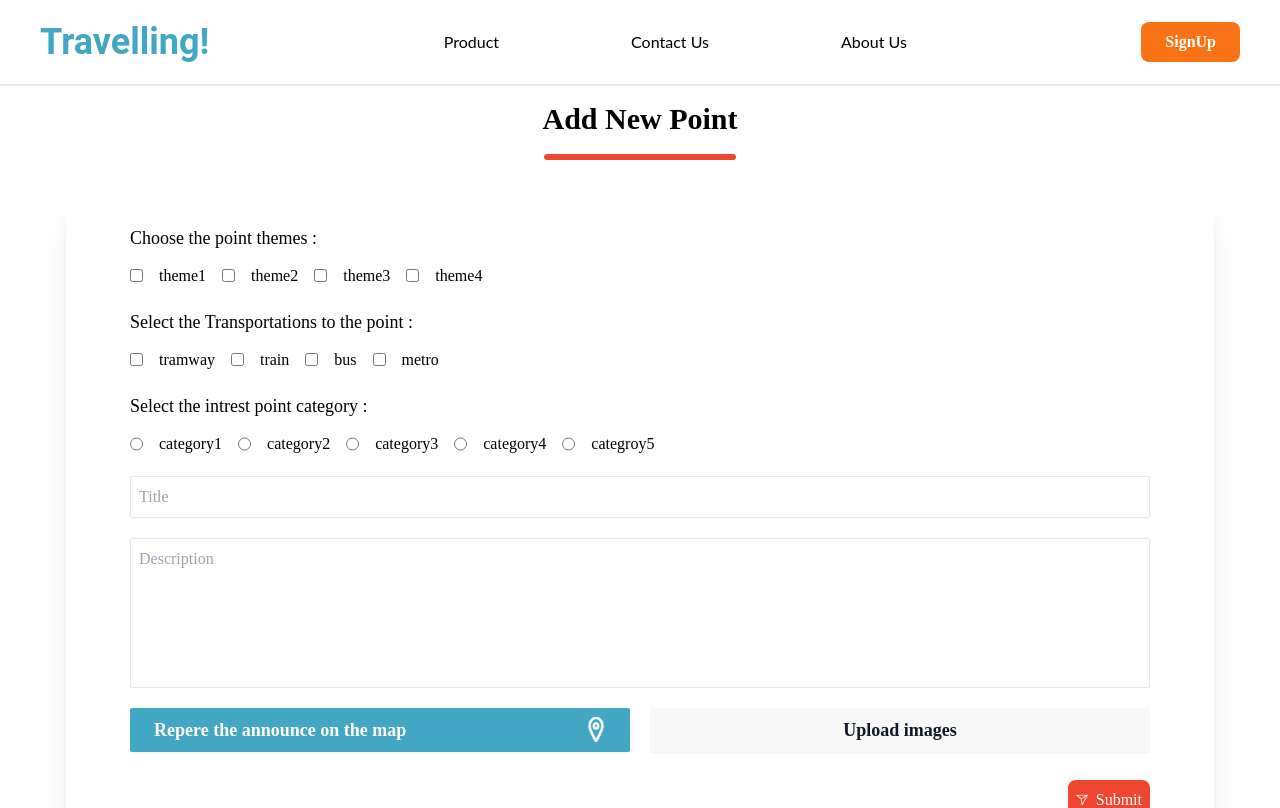
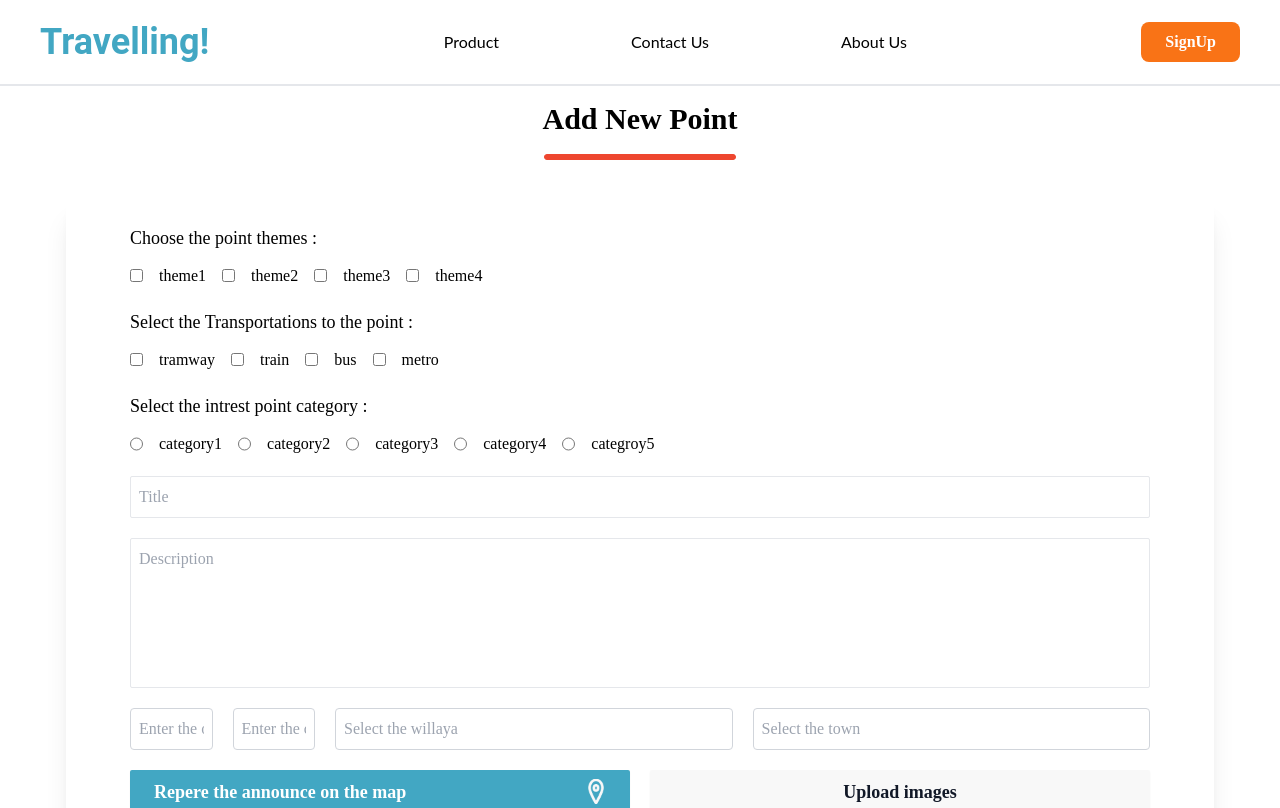
Before and after one commit to Abdelalim03/tahwissa, a Next.js app: page /addpoint in a window 1280 px wide. Shown: the top 808 px of the page. Built offline with nearby package versions, Linux system fonts and the light colour scheme.

Commit message:
form fixed and new depandancy

```diff
--- a/package.json
+++ b/package.json
@@ -22,9 +22,10 @@
     "postcss": "8.4.23",
     "react": "18.2.0",
     "react-daisyui": "^3.1.2",
+    "react-datepicker": "^4.12.0",
     "react-dom": "18.2.0",
+    "react-id-swiper": "^4.0.0",
     "react-map-gl": "^7.0.25",
-    "react-id-swiper": "^4.0.0",
     "swiper": "^9.3.2",
     "tailwindcss": "3.3.2"
   }
--- a/src/components/shared/Model.js
+++ b/src/components/shared/Modal.js
@@ -1,10 +1,10 @@
 
-function Model({ onClose, Children }){
+function Modal({ onClose, children }){
 
   return (
     <div className="fixed top-0 left-0 right-0 bottom-0 flex items-center justify-center backdrop-blur-md bg-black bg-opacity-50">
       <div className="bg-white rounded-lg shadow-lg p-4">
-        {Children}
+        {children}
         <button
           className="bg-gray-500 text-white px-4 py-2 rounded-lg hover:bg-gray-600 float-right"
           onClick={onClose}
@@ -16,4 +16,4 @@ function Model({ onClose, Children }){
   );
 };
 
-export default Model;
+export default Modal;
--- a/src/pages/addpoint.js
+++ b/src/pages/addpoint.js
@@ -1,6 +1,8 @@
-import Model from "@/components/shared/Model";
+import Modal from "@/components/shared/Modal";
 import Title from "@/components/shared/Title";
 import { useState } from "react";
+import DatePicker from "react-datepicker";
+import "react-datepicker/dist/react-datepicker.css";
 
 const MAX_COUNT = 4;
 
@@ -9,6 +11,43 @@ function AddPointForm(props) {
   const [themes, setThemes] = useState({});
   const [transports, settransport] = useState({});
   const [isPopupOpen, setIsPopupOpen] = useState(false);
+
+  const [selectedStartDate, setSelectedStartDate] = useState(null);
+  const [selectedEndDate, setSelectedEndDate] = useState(null);
+
+  const [selectedWillaya, setSelectedWillaya] = useState("");
+  const [isOpenw, setIsOpenw] = useState(false);
+
+  const [selectedTown, setSelectedTown] = useState("");
+  const [isOpent, setIsOpent] = useState(false);
+
+  const willayas = [
+    "Willaya 1",
+    "Willaya 2",
+    "Willaya 3",
+    "Willaya 4",
+    "Willaya 5"
+  ];
+
+  const towns = ["Option 1", "Option 2", "Option 3", "Option 4", "Option 5"];
+
+  const handleWillayaSelect = (option) => {
+    setSelectedWillaya(option);
+    setIsOpenw(false);
+  };
+
+  const handleTownSelect = (option) => {
+    setSelectedTown(option);
+    setIsOpent(false);
+  };
+
+  const handleStartDateChange = (date) => {
+    setSelectedStartDate(date);
+  };
+
+  const handleEndDateChange = (date) => {
+    setSelectedEndDate(date);
+  };
 
   function handleChange(event) {
     const name = event.target.name;
@@ -245,12 +284,68 @@ function AddPointForm(props) {
           value={inputs.description || ""}
           onChange={handleChange}
         ></textarea>
+        <div className="flex flex-col gap-5 md:flex-row items-center  lg:flex-row md:justify-between relative">
+          <DatePicker
+            selected={selectedStartDate}
+            onChange={handleStartDateChange}
+            dateFormat="dd/MM/yyyy"
+            placeholderText="Enter the opening date"
+            className="w-full p-2 border border-gray-300 rounded"
+          />
+          <DatePicker
+            selected={selectedEndDate}
+            onChange={handleEndDateChange}
+            dateFormat="dd/MM/yyyy"
+            placeholderText="Enter the closing date"
+            className="w-full p-2 border border-gray-300 rounded"
+          />
+          <input
+            type="text"
+            value={selectedWillaya}
+            readOnly
+            placeholder="Select the willaya"
+            className="w-full p-2 border border-gray-300 rounded cursor-pointer"
+            onClick={() => setIsOpenw(!isOpenw)}
+          />
+          {isOpenw && (
+            <ul className="absolute bottom-11 z-10 w-full overflow-auto h-[200px] mt-2 py-2 bg-white border border-gray-300 rounded shadow">
+              {willayas.map((option) => (
+                <li
+                  key={option}
+                  className="px-4 py-2 cursor-pointer hover:bg-gray-100"
+                  onClick={() => handleWillayaSelect(option)}
+                >
+                  {option}
+                </li>
+              ))}
+            </ul>
+          )}
+          <input
+            type="text"
+            value={selectedTown}
+            readOnly
+            placeholder="Select the town"
+            className="w-full p-2 border border-gray-300 rounded cursor-pointer"
+            onClick={() => setIsOpent(!isOpent)}
+          />
+          {isOpent && (
+            <ul className="absolute bottom-11 z-10 w-full overflow-auto h-[200px] mt-2 py-2 bg-white border border-gray-300 rounded shadow">
+              {towns.map((option) => (
+                <li
+                  key={option}
+                  className="px-4 py-2 cursor-pointer hover:bg-gray-100"
+                  onClick={() => handleTownSelect(option)}
+                >
+                  {option}
+                </li>
+              ))}
+            </ul>
+          )}
+        </div>
         <div className="flex flex-col gap-5 md:flex-row items-center  lg:flex-row md:justify-between ">
           {/* The popup button*/}
           {isPopupOpen ? (
-            <Model onClose={() => setIsPopupOpen(false)} >
-              <div>brixton bulyyyy</div>
-            </Model>
+            <Modal onClose={() => setIsPopupOpen(false)}></Modal>
           ) : (
             <div
               className="w-[340px] lg:w-[500px]  p-2 cursor-pointer mb-2 text-lg font-bold rounded-sm text-white shadow-sm flex flex-row justify-between items-center px-6 bg-mainColor"
```
Also changed, not shown: 2 other files (tests, documents, lock files or other folders).
